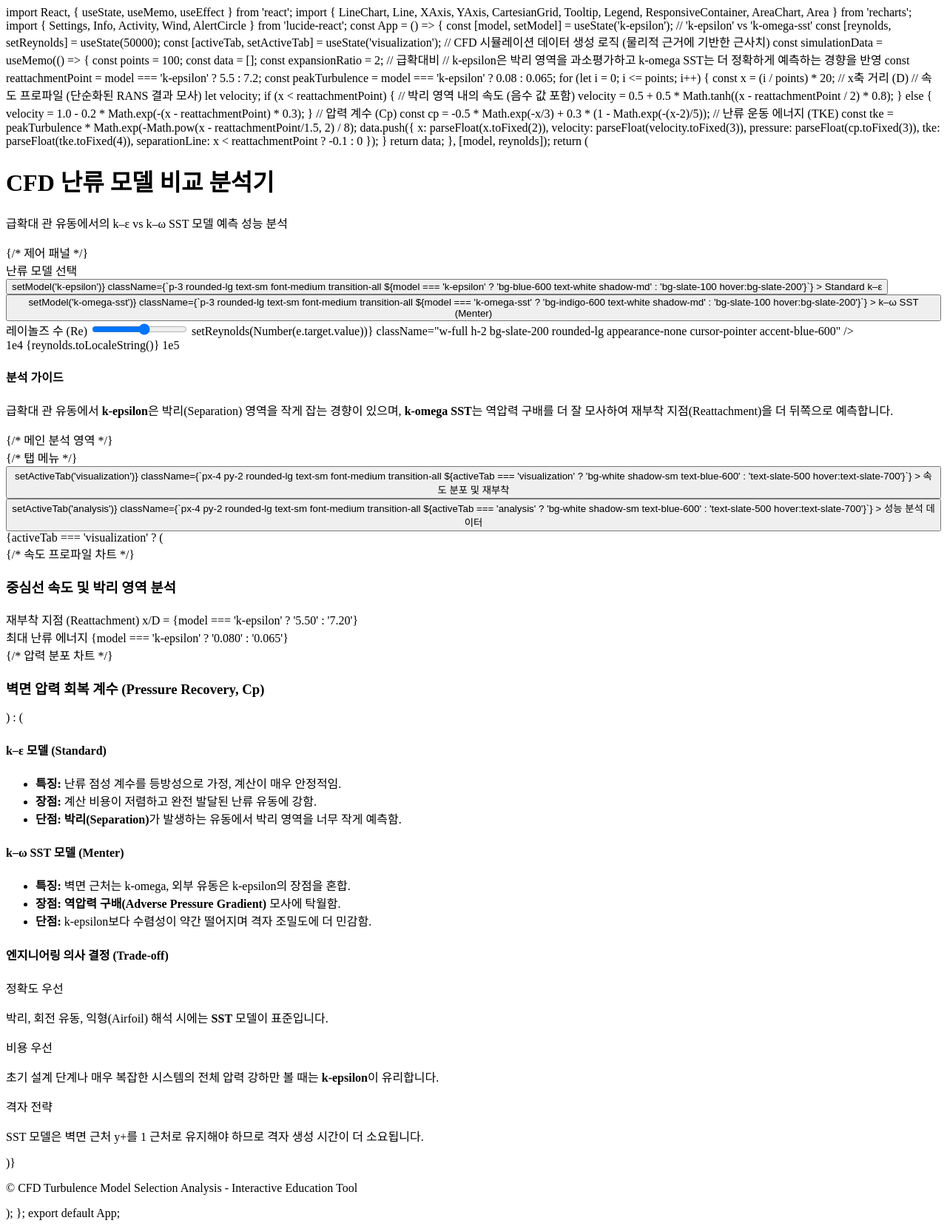
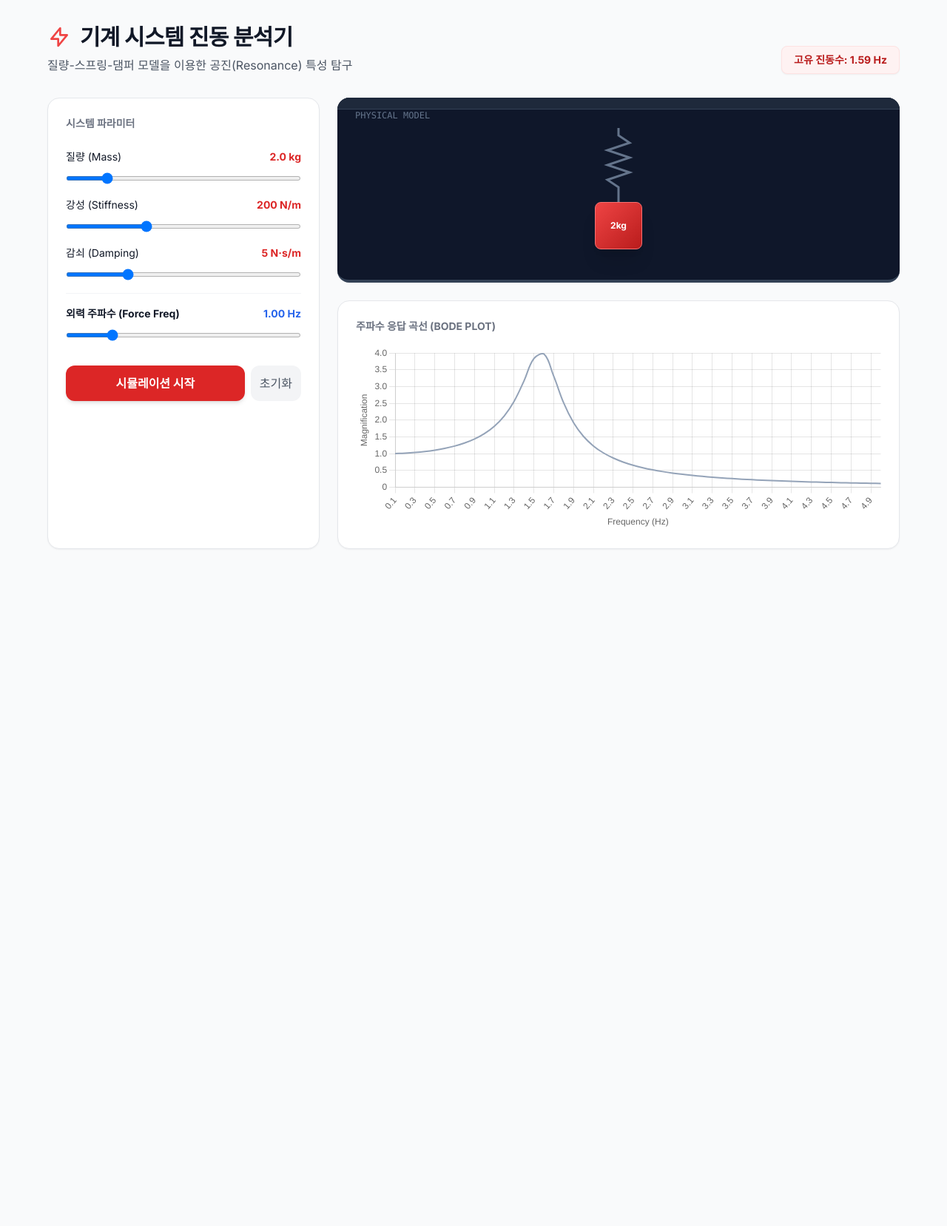
Before and after one commit to YesIHandsome/KeomSeo, a plain HTML site: page index.html in a window 1280 px wide. Shown: the whole page at 74% size. After the commit the page ends 800 px from the top, so only its background shows below. Drawn offline with nearby package versions, Linux system fonts and the light colour scheme.

Commit message:
Update index.html

```diff
--- a/index.html
+++ b/index.html
@@ -1,252 +1,261 @@
-import React, { useState, useMemo, useEffect } from 'react';
-import { LineChart, Line, XAxis, YAxis, CartesianGrid, Tooltip, Legend, ResponsiveContainer, AreaChart, Area } from 'recharts';
-import { Settings, Info, Activity, Wind, AlertCircle } from 'lucide-react';
+<!DOCTYPE html>
+<html lang="ko">
+<head>
+    <meta charset="UTF-8">
+    <meta name="viewport" content="width=device-width, initial-scale=1.0">
+    <title>기계 진동 및 공진 분석 시뮬레이터</title>
+    <!-- Tailwind CSS -->
+    <script src="https://cdn.tailwindcss.com"></script>
+    <!-- Chart.js -->
+    <script src="https://cdn.jsdelivr.net/npm/chart.js"></script>
+    <style>
+        @import url('https://fonts.googleapis.com/css2?family=Inter:wght@400;600;700&display=swap');
+        body { font-family: 'Inter', sans-serif; }
+        .slider-label { display: flex; justify-content: space-between; font-size: 0.875rem; margin-bottom: 0.25rem; }
+        input[type=range] { width: 100%; height: 6px; border-radius: 3px; cursor: pointer; }
+    </style>
+</head>
+<body class="bg-gray-50 text-gray-900 min-h-screen p-4 md:p-8">
 
-const App = () => {
-  const [model, setModel] = useState('k-epsilon'); // 'k-epsilon' vs 'k-omega-sst'
-  const [reynolds, setReynolds] = useState(50000);
-  const [activeTab, setActiveTab] = useState('visualization');
+    <header class="max-w-6xl mx-auto mb-8 flex flex-col md:flex-row justify-between items-start md:items-end gap-4">
+        <div>
+            <div class="flex items-center gap-3 mb-2">
+                <svg xmlns="http://www.w3.org/2000/svg" class="text-red-500 w-8 h-8" fill="none" viewBox="0 0 24 24" stroke="currentColor">
+                    <path stroke-linecap="round" stroke-linejoin="round" stroke-width="2" d="M13 10V3L4 14h7v7l9-11h-7z" />
+                </svg>
+                <h1 class="text-3xl font-bold tracking-tight">기계 시스템 진동 분석기</h1>
+            </div>
+            <p class="text-gray-600">질량-스프링-댐퍼 모델을 이용한 공진(Resonance) 특성 탐구</p>
+        </div>
+        <div class="bg-red-50 border border-red-100 px-4 py-2 rounded-lg text-red-700 text-sm font-bold shadow-sm">
+            고유 진동수: <span id="natFreqDisplay">0.00</span> Hz
+        </div>
+    </header>
 
-  // CFD 시뮬레이션 데이터 생성 로직 (물리적 근거에 기반한 근사치)
-  const simulationData = useMemo(() => {
-    const points = 100;
-    const data = [];
-    const expansionRatio = 2; // 급확대비
+    <main class="max-w-6xl mx-auto grid grid-cols-1 lg:grid-cols-12 gap-6">
 
-    // k-epsilon은 박리 영역을 과소평가하고 k-omega SST는 더 정확하게 예측하는 경향을 반영
-    const reattachmentPoint = model === 'k-epsilon' ? 5.5 : 7.2;
-    const peakTurbulence = model === 'k-epsilon' ? 0.08 : 0.065;
+        <!-- 설정 패널 -->
+        <div class="lg:col-span-4 bg-white p-6 rounded-2xl shadow-sm border border-gray-200 space-y-6">
+            <h3 class="text-sm font-bold text-gray-500 uppercase flex items-center gap-2">
+                시스템 파라미터
+            </h3>
 
-    for (let i = 0; i <= points; i++) {
-      const x = (i / points) * 20; // x축 거리 (D)
+            <div class="space-y-4">
+                <div>
+                    <div class="slider-label">
+                        <label>질량 (Mass)</label>
+                        <span class="font-bold text-red-600"><span id="massVal">2.0</span> kg</span>
+                    </div>
+                    <input type="range" id="massSlider" min="0.5" max="10" step="0.5" value="2.0">
+                </div>
 
-      // 속도 프로파일 (단순화된 RANS 결과 모사)
-      let velocity;
-      if (x < reattachmentPoint) {
-        // 박리 영역 내의 속도 (음수 값 포함)
-        velocity = 0.5 + 0.5 * Math.tanh((x - reattachmentPoint / 2) * 0.8);
-      } else {
-        velocity = 1.0 - 0.2 * Math.exp(-(x - reattachmentPoint) * 0.3);
-      }
+                <div>
+                    <div class="slider-label">
+                        <label>강성 (Stiffness)</label>
+                        <span class="font-bold text-red-600"><span id="stiffnessVal">200</span> N/m</span>
+                    </div>
+                    <input type="range" id="stiffnessSlider" min="50" max="500" step="10" value="200">
+                </div>
 
-      // 압력 계수 (Cp)
-      const cp = -0.5 * Math.exp(-x/3) + 0.3 * (1 - Math.exp(-(x-2)/5));
+                <div>
+                    <div class="slider-label">
+                        <label>감쇠 (Damping)</label>
+                        <span class="font-bold text-red-600"><span id="dampingVal">5</span> N·s/m</span>
+                    </div>
+                    <input type="range" id="dampingSlider" min="0" max="20" step="1" value="5">
+                </div>
 
-      // 난류 운동 에너지 (TKE)
-      const tke = peakTurbulence * Math.exp(-Math.pow(x - reattachmentPoint/1.5, 2) / 8);
+                <div class="pt-4 border-t border-gray-100">
+                    <div class="slider-label">
+                        <label class="font-bold">외력 주파수 (Force Freq)</label>
+                        <span class="font-bold text-blue-600"><span id="freqVal">1.00</span> Hz</span>
+                    </div>
+                    <input type="range" id="freqSlider" min="0.1" max="5.0" step="0.05" value="1.0">
+                </div>
+            </div>
 
-      data.push({
-        x: parseFloat(x.toFixed(2)),
-        velocity: parseFloat(velocity.toFixed(3)),
-        pressure: parseFloat(cp.toFixed(3)),
-        tke: parseFloat(tke.toFixed(4)),
-        separationLine: x < reattachmentPoint ? -0.1 : 0
-      });
-    }
-    return data;
-  }, [model, reynolds]);
-
-  return (
-    <div className="min-h-screen bg-slate-50 p-4 md:p-8 font-sans text-slate-900">
-      <header className="max-w-6xl mx-auto mb-8">
-        <div className="flex items-center gap-3 mb-2">
-          <Activity className="text-blue-600 w-8 h-8" />
-          <h1 className="text-3xl font-bold tracking-tight">CFD 난류 모델 비교 분석기</h1>
-        </div>
-        <p className="text-slate-600">급확대 관 유동에서의 k–ε vs k–ω SST 모델 예측 성능 분석</p>
-      </header>
-
-      <main className="max-w-6xl mx-auto grid grid-cols-1 lg:grid-cols-4 gap-6">
-
-        {/* 제어 패널 */}
-        <div className="lg:col-span-1 bg-white p-6 rounded-2xl shadow-sm border border-slate-200 h-fit space-y-6">
-          <section>
-            <label className="flex items-center gap-2 text-sm font-semibold mb-3">
-              <Settings className="w-4 h-4" /> 난류 모델 선택
-            </label>
-            <div className="flex flex-col gap-2">
-              <button
-                onClick={() => setModel('k-epsilon')}
-                className={`p-3 rounded-lg text-sm font-medium transition-all ${model === 'k-epsilon' ? 'bg-blue-600 text-white shadow-md' : 'bg-slate-100 hover:bg-slate-200'}`}
-              >
-                Standard k–ε
-              </button>
-              <button
-                onClick={() => setModel('k-omega-sst')}
-                className={`p-3 rounded-lg text-sm font-medium transition-all ${model === 'k-omega-sst' ? 'bg-indigo-600 text-white shadow-md' : 'bg-slate-100 hover:bg-slate-200'}`}
-              >
-                k–ω SST (Menter)
-              </button>
+            <div class="flex gap-2 pt-2">
+                <button id="playBtn" class="flex-1 bg-red-600 text-white py-3 rounded-xl font-bold hover:bg-red-700 transition-all shadow-md">
+                    시뮬레이션 시작
+                </button>
+                <button id="resetBtn" class="p-3 bg-gray-100 text-gray-600 rounded-xl hover:bg-gray-200">
+                    초기화
+                </button>
             </div>
-          </section>
-
-          <section>
-            <label className="block text-sm font-semibold mb-3 text-slate-700">레이놀즈 수 (Re)</label>
-            <input
-              type="range" min="10000" max="100000" step="10000"
-              value={reynolds}
-              onChange={(e) => setReynolds(Number(e.target.value))}
-              className="w-full h-2 bg-slate-200 rounded-lg appearance-none cursor-pointer accent-blue-600"
-            />
-            <div className="flex justify-between text-xs mt-2 text-slate-500 font-mono">
-              <span>1e4</span>
-              <span className="text-blue-600 font-bold">{reynolds.toLocaleString()}</span>
-              <span>1e5</span>
-            </div>
-          </section>
-
-          <div className="bg-amber-50 border border-amber-100 p-4 rounded-xl">
-            <h4 className="flex items-center gap-2 text-amber-800 text-sm font-bold mb-1">
-              <Info className="w-4 h-4" /> 분석 가이드
-            </h4>
-            <p className="text-xs text-amber-700 leading-relaxed">
-              급확대 관 유동에서 <strong>k-epsilon</strong>은 박리(Separation) 영역을 작게 잡는 경향이 있으며, <strong>k-omega SST</strong>는 역압력 구배를 더 잘 모사하여 재부착 지점(Reattachment)을 더 뒤쪽으로 예측합니다.
-            </p>
-          </div>
         </div>
 
-        {/* 메인 분석 영역 */}
-        <div className="lg:col-span-3 flex flex-col gap-6">
+        <!-- 시각화 영역 -->
+        <div class="lg:col-span-8 space-y-6">
+            <!-- 물리 애니메이션 -->
+            <div class="bg-slate-900 rounded-2xl p-8 h-[250px] relative overflow-hidden flex items-center justify-center border-b-4 border-slate-700 shadow-inner">
+                <div class="absolute top-4 left-6 text-slate-500 text-xs font-mono uppercase">Physical Model</div>
 
-          {/* 탭 메뉴 */}
-          <div className="flex gap-2 bg-slate-200/50 p-1 rounded-xl w-fit">
-            <button
-              onClick={() => setActiveTab('visualization')}
-              className={`px-4 py-2 rounded-lg text-sm font-medium transition-all ${activeTab === 'visualization' ? 'bg-white shadow-sm text-blue-600' : 'text-slate-500 hover:text-slate-700'}`}
-            >
-              속도 분포 및 재부착
-            </button>
-            <button
-              onClick={() => setActiveTab('analysis')}
-              className={`px-4 py-2 rounded-lg text-sm font-medium transition-all ${activeTab === 'analysis' ? 'bg-white shadow-sm text-blue-600' : 'text-slate-500 hover:text-slate-700'}`}
-            >
-              성능 분석 데이터
-            </button>
-          </div>
+                <!-- 천장 -->
+                <div class="absolute top-0 w-full h-4 bg-slate-800 border-b border-slate-700"></div>
 
-          {activeTab === 'visualization' ? (
-            <div className="grid grid-cols-1 gap-6">
-              {/* 속도 프로파일 차트 */}
-              <div className="bg-white p-6 rounded-2xl shadow-sm border border-slate-200">
-                <h3 className="text-lg font-bold mb-4 flex items-center gap-2">
-                  <Wind className="w-5 h-5 text-blue-500" /> 중심선 속도 및 박리 영역 분석
-                </h3>
-                <div className="h-[300px] w-full">
-                  <ResponsiveContainer width="100%" height="100%">
-                    <AreaChart data={simulationData} margin={{ top: 10, right: 30, left: 0, bottom: 0 }}>
-                      <defs>
-                        <linearGradient id="colorVel" x1="0" y1="0" x2="0" y2="1">
-                          <stop offset="5%" stopColor="#3b82f6" stopOpacity={0.8}/>
-                          <stop offset="95%" stopColor="#3b82f6" stopOpacity={0}/>
-                        </linearGradient>
-                      </defs>
-                      <CartesianGrid strokeDasharray="3 3" vertical={false} stroke="#f1f5f9" />
-                      <XAxis dataKey="x" label={{ value: 'Distance (x/D)', position: 'insideBottom', offset: -5 }} fontSize={12} />
-                      <YAxis label={{ value: 'Normalized Velocity (U/Uin)', angle: -90, position: 'insideLeft' }} fontSize={12} />
-                      <Tooltip
-                        contentStyle={{ borderRadius: '12px', border: 'none', boxShadow: '0 4px 12px rgba(0,0,0,0.1)' }}
-                      />
-                      <Area type="monotone" dataKey="velocity" stroke="#2563eb" fillOpacity={1} fill="url(#colorVel)" name="Velocity Ratio" strokeWidth={2} />
-                      <Line type="monotone" dataKey="separationLine" stroke="#ef4444" strokeWidth={3} dot={false} name="Separation Zone Indicator" />
-                    </AreaChart>
-                  </ResponsiveContainer>
+                <!-- 시스템 -->
+                <div id="vibrationBody" class="relative flex flex-col items-center">
+                    <!-- 스프링 -->
+                    <svg width="40" height="100" viewBox="0 0 40 100" class="text-slate-500" preserveAspectRatio="none">
+                        <path id="springPath" d="M20,0 L20,10 L35,20 L5,30 L35,40 L5,50 L35,60 L5,70 L20,80 L20,100" fill="none" stroke="currentColor" stroke-width="3" />
+                    </svg>
+                    <!-- 질량체 -->
+                    <div class="w-16 h-16 bg-gradient-to-br from-red-500 to-red-700 rounded-lg shadow-xl flex items-center justify-center border border-red-400">
+                        <span class="text-white text-xs font-bold" id="massBoxLabel">2kg</span>
+                    </div>
                 </div>
-                <div className="mt-4 grid grid-cols-2 gap-4">
-                  <div className="bg-slate-50 p-3 rounded-lg border border-slate-100">
-                    <span className="text-xs text-slate-500 block uppercase font-bold tracking-wider">재부착 지점 (Reattachment)</span>
-                    <span className="text-xl font-mono font-bold text-blue-600">x/D = {model === 'k-epsilon' ? '5.50' : '7.20'}</span>
-                  </div>
-                  <div className="bg-slate-50 p-3 rounded-lg border border-slate-100">
-                    <span className="text-xs text-slate-500 block uppercase font-bold tracking-wider">최대 난류 에너지</span>
-                    <span className="text-xl font-mono font-bold text-indigo-600">{model === 'k-epsilon' ? '0.080' : '0.065'}</span>
-                  </div>
+
+                <!-- 위험 경고 -->
+                <div id="dangerAlert" class="hidden absolute bottom-4 right-6 items-center gap-2 bg-red-500 text-white px-3 py-1 rounded-full text-xs font-bold animate-bounce">
+                    ⚠ 공진 위험: 과도 진폭
                 </div>
-              </div>
+            </div>
 
-              {/* 압력 분포 차트 */}
-              <div className="bg-white p-6 rounded-2xl shadow-sm border border-slate-200">
-                <h3 className="text-lg font-bold mb-4">벽면 압력 회복 계수 (Pressure Recovery, Cp)</h3>
-                <div className="h-[250px] w-full">
-                  <ResponsiveContainer width="100%" height="100%">
-                    <LineChart data={simulationData}>
-                      <CartesianGrid strokeDasharray="3 3" vertical={false} stroke="#f1f5f9" />
-                      <XAxis dataKey="x" fontSize={12} />
-                      <YAxis fontSize={12} />
-                      <Tooltip contentStyle={{ borderRadius: '12px', border: 'none', boxShadow: '0 4px 12px rgba(0,0,0,0.1)' }} />
-                      <Line type="monotone" dataKey="pressure" stroke="#8b5cf6" strokeWidth={3} dot={false} name="Cp" />
-                    </LineChart>
-                  </ResponsiveContainer>
+            <!-- 그래프 영역 -->
+            <div class="bg-white p-6 rounded-2xl shadow-sm border border-gray-200">
+                <h3 class="text-sm font-bold text-gray-500 uppercase mb-4">주파수 응답 곡선 (Bode Plot)</h3>
+                <div class="h-[250px]">
+                    <canvas id="responseChart"></canvas>
                 </div>
-              </div>
             </div>
-          ) : (
-            <div className="bg-white p-8 rounded-2xl shadow-sm border border-slate-200 space-y-8">
-              <div className="grid grid-cols-1 md:grid-cols-2 gap-8">
-                <div>
-                  <h4 className="text-xl font-bold mb-4 border-b pb-2">k–ε 모델 (Standard)</h4>
-                  <ul className="space-y-3 text-sm text-slate-600">
-                    <li className="flex items-start gap-2">
-                      <div className="w-1.5 h-1.5 rounded-full bg-blue-500 mt-1.5 flex-shrink-0" />
-                      <span><strong>특징:</strong> 난류 점성 계수를 등방성으로 가정, 계산이 매우 안정적임.</span>
-                    </li>
-                    <li className="flex items-start gap-2">
-                      <div className="w-1.5 h-1.5 rounded-full bg-blue-500 mt-1.5 flex-shrink-0" />
-                      <span><strong>장점:</strong> 계산 비용이 저렴하고 완전 발달된 난류 유동에 강함.</span>
-                    </li>
-                    <li className="flex items-start gap-2 text-red-600">
-                      <div className="w-1.5 h-1.5 rounded-full bg-red-500 mt-1.5 flex-shrink-0" />
-                      <span><strong>단점:</strong> <strong>박리(Separation)</strong>가 발생하는 유동에서 박리 영역을 너무 작게 예측함.</span>
-                    </li>
-                  </ul>
-                </div>
-                <div>
-                  <h4 className="text-xl font-bold mb-4 border-b pb-2">k–ω SST 모델 (Menter)</h4>
-                  <ul className="space-y-3 text-sm text-slate-600">
-                    <li className="flex items-start gap-2">
-                      <div className="w-1.5 h-1.5 rounded-full bg-indigo-500 mt-1.5 flex-shrink-0" />
-                      <span><strong>특징:</strong> 벽면 근처는 k-omega, 외부 유동은 k-epsilon의 장점을 혼합.</span>
-                    </li>
-                    <li className="flex items-start gap-2">
-                      <div className="w-1.5 h-1.5 rounded-full bg-indigo-500 mt-1.5 flex-shrink-0" />
-                      <span><strong>장점:</strong> <strong>역압력 구배(Adverse Pressure Gradient)</strong> 모사에 탁월함.</span>
-                    </li>
-                    <li className="flex items-start gap-2 text-amber-600">
-                      <div className="w-1.5 h-1.5 rounded-full bg-amber-500 mt-1.5 flex-shrink-0" />
-                      <span><strong>단점:</strong> k-epsilon보다 수렴성이 약간 떨어지며 격자 조밀도에 더 민감함.</span>
-                    </li>
-                  </ul>
-                </div>
-              </div>
+        </div>
+    </main>
 
-              <div className="p-6 bg-slate-900 text-white rounded-xl">
-                <h4 className="text-lg font-bold mb-4 flex items-center gap-2">
-                  <AlertCircle className="text-amber-400" /> 엔지니어링 의사 결정 (Trade-off)
-                </h4>
-                <div className="grid grid-cols-1 md:grid-cols-3 gap-6 text-sm">
-                  <div className="space-y-2">
-                    <p className="text-slate-400 font-bold uppercase tracking-widest text-xs">정확도 우선</p>
-                    <p>박리, 회전 유동, 익형(Airfoil) 해석 시에는 <strong>SST</strong> 모델이 표준입니다.</p>
-                  </div>
-                  <div className="space-y-2">
-                    <p className="text-slate-400 font-bold uppercase tracking-widest text-xs">비용 우선</p>
-                    <p>초기 설계 단계나 매우 복잡한 시스템의 전체 압력 강하만 볼 때는 <strong>k-epsilon</strong>이 유리합니다.</p>
-                  </div>
-                  <div className="space-y-2">
-                    <p className="text-slate-400 font-bold uppercase tracking-widest text-xs">격자 전략</p>
-                    <p>SST 모델은 벽면 근처 y+를 1 근처로 유지해야 하므로 격자 생성 시간이 더 소요됩니다.</p>
-                  </div>
-                </div>
-              </div>
-            </div>
-          )}
-        </div>
-      </main>
+    <script>
+        // 상태 변수
+        let mass = 2, stiffness = 200, damping = 5, forceFreq = 1.0;
+        let time = 0, isPlaying = false, animationId;
+        let chart;
 
-      <footer className="max-w-6xl mx-auto mt-12 text-center text-slate-400 text-sm">
-        <p>© CFD Turbulence Model Selection Analysis - Interactive Education Tool</p>
-      </footer>
-    </div>
-  );
-};
+        // UI 요소
+        const body = document.getElementById('vibrationBody');
+        const spring = document.getElementById('springPath');
+        const playBtn = document.getElementById('playBtn');
+        const danger = document.getElementById('dangerAlert');
 
-export default App;
+        function updatePhysics() {
+            const wn_rad = Math.sqrt(stiffness / mass);
+            const wn_hz = wn_rad / (2 * Math.PI);
+            const cc = 2 * Math.sqrt(mass * stiffness);
+            const zeta = damping / cc;
+
+            document.getElementById('natFreqDisplay').innerText = wn_hz.toFixed(2);
+            return { wn_hz, zeta };
+        }
+
+        function getDisplacement(t) {
+            const { wn_hz, zeta } = updatePhysics();
+            const r = forceFreq / wn_hz;
+            // 배율(MF) 계산
+            const mf = 1 / Math.sqrt(Math.pow(1 - r * r, 2) + Math.pow(2 * zeta * r, 2));
+            const w = 2 * Math.PI * forceFreq;
+            const phase = Math.atan2(2 * zeta * r, 1 - r * r);
+
+            return 35 * mf * Math.sin(w * t - phase); // 시각화를 위한 스케일링
+        }
+
+        function animate() {
+            if (!isPlaying) return;
+            time += 0.02;
+            const disp = getDisplacement(time);
+
+            body.style.transform = `translateY(${disp}px)`;
+            // 스프링 압축/이완 시각화 (높이 조절)
+            const springHeight = 100 + disp;
+            spring.parentElement.setAttribute('height', springHeight);
+
+            if (Math.abs(disp) > 70) danger.classList.remove('hidden');
+            else danger.classList.add('hidden');
+
+            animationId = requestAnimationFrame(animate);
+        }
+
+        function drawChart() {
+            const { wn_hz, zeta } = updatePhysics();
+            const data = [];
+            const labels = [];
+
+            for (let f = 0.1; f <= 5.0; f += 0.1) {
+                const r = f / wn_hz;
+                const mf = 1 / Math.sqrt(Math.pow(1 - r * r, 2) + Math.pow(2 * zeta * r, 2));
+                labels.push(f.toFixed(1));
+                data.push(mf);
+            }
+
+            if (chart) {
+                chart.data.labels = labels;
+                chart.data.datasets[0].data = data;
+                chart.update();
+            } else {
+                const ctx = document.getElementById('responseChart').getContext('2d');
+                chart = new Chart(ctx, {
+                    type: 'line',
+                    data: {
+                        labels: labels,
+                        datasets: [{
+                            label: '진폭 배율 (MF)',
+                            data: data,
+                            borderColor: '#94a3b8',
+                            borderWidth: 2,
+                            pointRadius: 0,
+                            fill: false,
+                            tension: 0.4
+                        }]
+                    },
+                    options: {
+                        responsive: true,
+                        maintainAspectRatio: false,
+                        plugins: { legend: { display: false } },
+                        scales: {
+                            y: { title: { display: true, text: 'Magnification' }, min: 0 },
+                            x: { title: { display: true, text: 'Frequency (Hz)' } }
+                        }
+                    }
+                });
+            }
+        }
+
+        // 이벤트 리스너
+        playBtn.addEventListener('click', () => {
+            isPlaying = !isPlaying;
+            playBtn.innerText = isPlaying ? "일시정지" : "시뮬레이션 시작";
+            playBtn.className = isPlaying ? "flex-1 bg-amber-100 text-amber-700 py-3 rounded-xl font-bold" : "flex-1 bg-red-600 text-white py-3 rounded-xl font-bold";
+            if (isPlaying) animate();
+        });
+
+        document.getElementById('resetBtn').addEventListener('click', () => {
+            time = 0;
+            isPlaying = false;
+            cancelAnimationFrame(animationId);
+            body.style.transform = `translateY(0px)`;
+            playBtn.innerText = "시뮬레이션 시작";
+            playBtn.className = "flex-1 bg-red-600 text-white py-3 rounded-xl font-bold";
+            updatePhysics();
+            drawChart();
+        });
+
+        // 슬라이더 바인딩
+        const sliders = [
+            {id: 'mass', setter: (v) => { mass = v; document.getElementById('massBoxLabel').innerText = v + 'kg'; }},
+            {id: 'stiffness', setter: (v) => stiffness = v},
+            {id: 'damping', setter: (v) => damping = v},
+            {id: 'freq', setter: (v) => forceFreq = v}
+        ];
+
+        sliders.forEach(s => {
+            document.getElementById(s.id + 'Slider').addEventListener('input', (e) => {
+                const val = parseFloat(e.target.value);
+                document.getElementById(s.id + 'Val').innerText = val.toFixed(s.id === 'freq' ? 2 : 1);
+                s.setter(val);
+                updatePhysics();
+                drawChart();
+            });
+        });
+
+        window.onload = () => {
+            updatePhysics();
+            drawChart();
+        };
+    </script>
+</body>
+</html>
```
